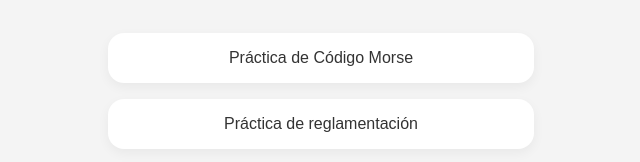
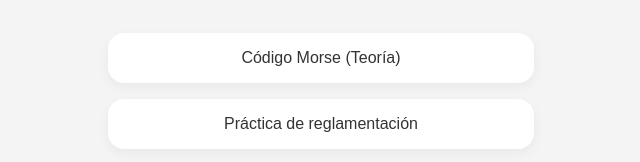
Before and after one commit to gzalo/rf, a plain HTML site: page index.html in a window 1280 px wide. Shown: the part 429-591 px from the top of the page, 319-959 px from the left. Drawn offline with Linux system fonts and the light colour scheme.

Commit message:
Fix stuff

```diff
--- a/index.html
+++ b/index.html
@@ -69,7 +69,7 @@
     <img src="logo.png" alt="Tony ajustando una antena" class="logo" title="Tony ajustando una antena">
   </header>
   <div class="links">
-    <a href="morse.html" class="button">Práctica de Código Morse</a>
+    <a href="morse.html" class="button">Código Morse (Teoría)</a>
     <a href="reglamentacion.html" class="button">Práctica de reglamentación</a>
     <a href="teoria.html" class="button">Práctica de teórica, técnica, propagación y antenas</a>
     <!--<a href="https://sdr.gzalo.com" target="_blank" class="button">SDR online (por lo general en la banda de 2m)</a>-->
```
Also changed, not shown: reglamentacion.html (+1 -1 lines).
